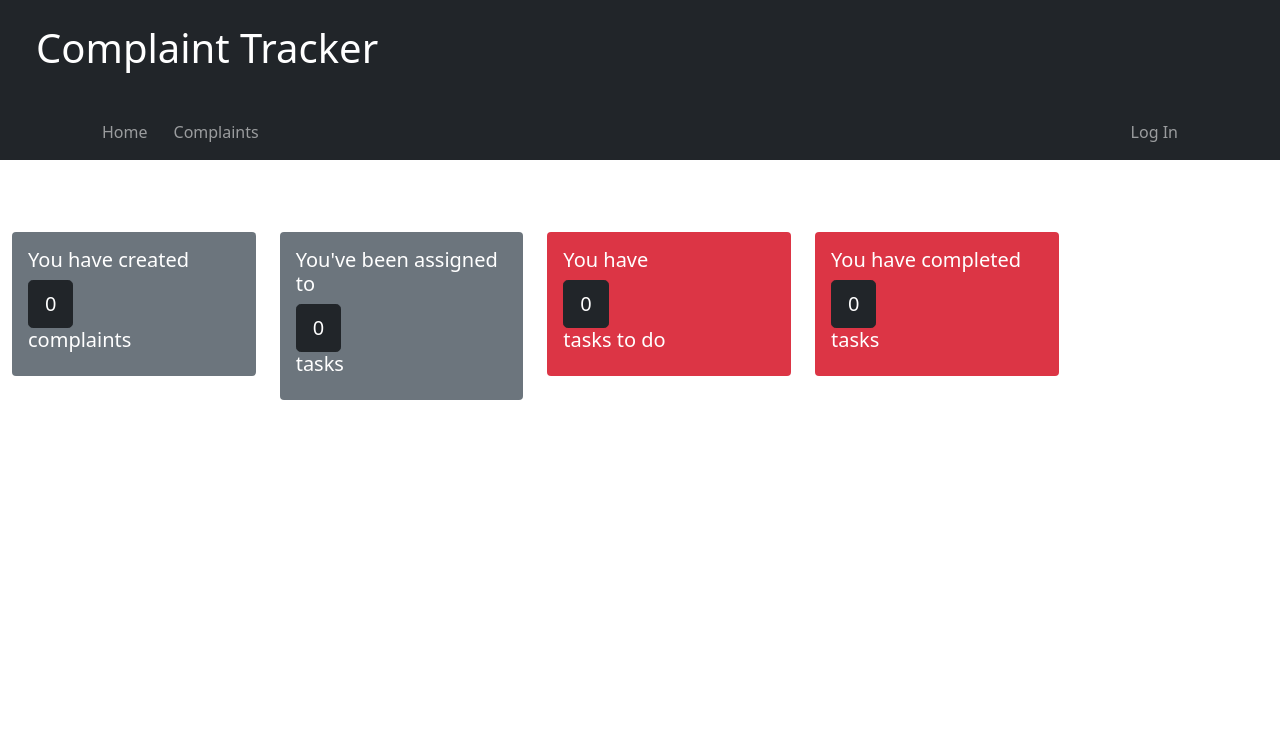
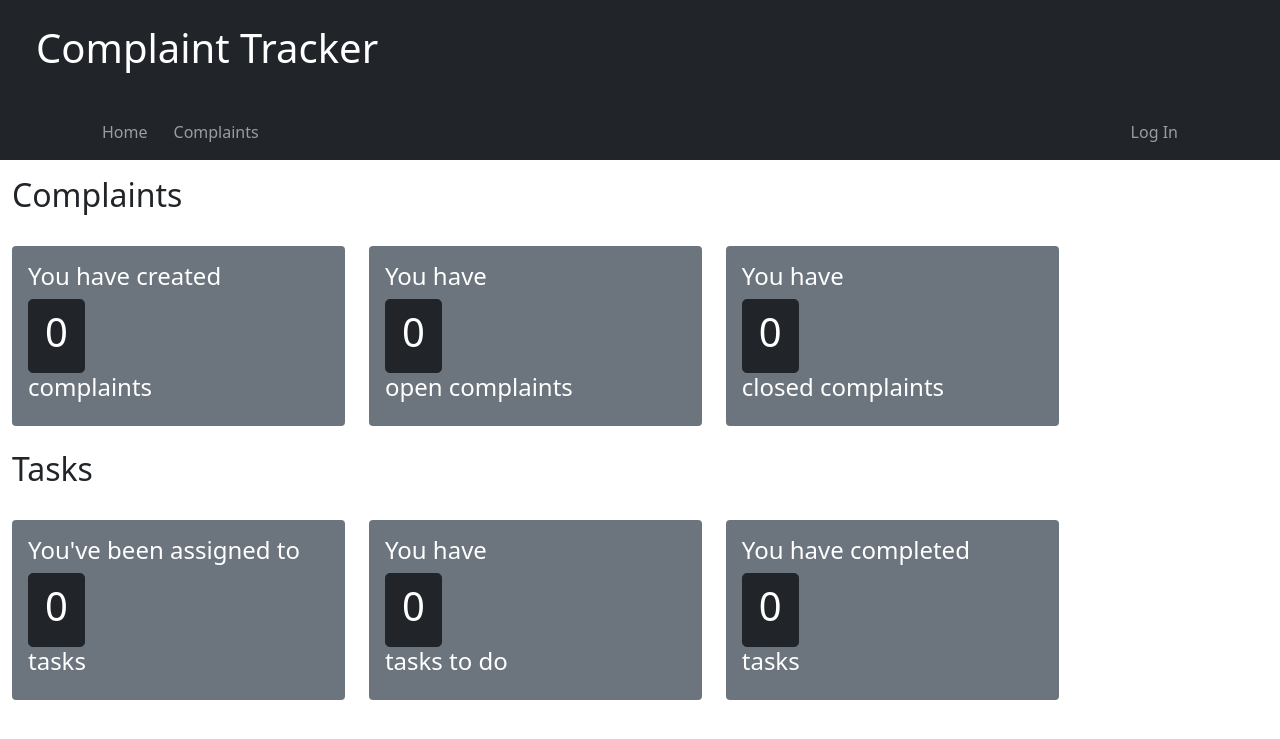
Before and after one commit to KubaDziuba/ComplaintsTracker, a Django app: page /dashboard/ in a window 1280 px wide. Shown: the top 739 px of the page. Run offline with Django 3.2, Linux system fonts and the light colour scheme; data comes from the database, SQL or seed files in the repository; both versions use the stored data as it was after the commit.

Commit message:
Dashboard completed
Dashboard is fully finished with all functions and templates implemented.
Menu items in main layout are updated.

```diff
--- a/ComplaintsTracker/complaints/Views/base_views.py
+++ b/ComplaintsTracker/complaints/Views/base_views.py
@@ -4,23 +4,31 @@ from ..Logic.cpl_logic import *
 from ..Logic.tsk_logic import *
 
 
-# Main view
 def index(request):
+    """Main view before loggin"""
     complaints = latest_5_complaints()
     context = {'complaints': complaints}
     return render(request, 'complaints/index.html', context)
 
 
-# View of logged in user
 def dashboard(request):
+    """Main view for logged in user"""
     # getting list of groups user belongs to for later determination if user belongs to admin
     current_user_groups = request.user.groups.values_list("name", flat=True)
     current_user = request.user.id
     count_of_my_cpl_list = count_of_cpls_created_by_me(current_user)
     count_of_my_task_list = count_of_tsk_created_by_me(current_user)
+    count_of_open_tasks = users_open_tasks_count(current_user)
+    count_of_my_open_cpls = users_open_cpls_count(current_user)
+    count_of_my_closed_cpls = users_closed_cpls_count(current_user)
+    count_of_my_not_approved_cpls = cpls_awaiting_approval_count(current_user)
     context = {
         "is_manager": "Manager" in current_user_groups,
         'count_of_my_cpl_list': count_of_my_cpl_list,
-        'count_of_my_tsk_list': count_of_my_task_list
+        'count_of_my_tsk_list': count_of_my_task_list,
+        'count_of_open_tasks': count_of_open_tasks,
+        'count_of_my_open_cpls': count_of_my_open_cpls,
+        'count_of_my_closed_cpls': count_of_my_closed_cpls,
+        'count_of_my_not_approved_cpls': count_of_my_not_approved_cpls
             }
     return render(request, 'complaints/dashboard.html', context)
--- a/ComplaintsTracker/complaints/templates/complaints/dashboard.html
+++ b/ComplaintsTracker/complaints/templates/complaints/dashboard.html
@@ -3,87 +3,120 @@
 {% block content %}
 
 <div class="row">
-    <div class="col-sm-3  ">
+    <h2>Complaints</h2>
+    <div class="col-sm-4  ">
         <div class="mt-4 p-3 bg-secondary text-white rounded">
-            <h5>You have created</h5>
+            <h4>You have created</h4>
             {% if count_of_my_cpl_list %}
             <a href="{% url 'complaints:my_complaints' %}" type="button" class="btn btn-lg btn-dark">
                 <h1>{{count_of_my_cpl_list}}</h1></a>
             {% else %}
-            <a href="#" type="button" class="btn btn-lg btn-dark">0</a>
+            <a href="#" type="button" class="btn btn-lg btn-dark"><h1>0</h1></a>
             {% endif %}
-            <h5>complaints</h5>
+            <h4>complaints</h4>
         </div>
     </div>
 
-    <div class="col-sm-3  ">
+    <div class="col-sm-4  ">
         <div class="mt-4 p-3 bg-secondary text-white rounded">
-            <h5>You've been assigned to</h5>
+            <h4>You have</h4>
             {% if count_of_my_cpl_list %}
-            <a href="{% url 'complaints:my_tasks' %}" type="button" class="btn btn-lg btn-dark">
-                <h1>{{count_of_my_tsk_list}}</h1></a>
+            <a href="{% url 'complaints:my_open_complaints' %}" type="button" class="btn btn-lg btn-dark">
+                <h1>{{count_of_my_open_cpls}}</h1></a>
             {% else %}
-            <a href="#" type="button" class="btn btn-lg btn-dark">0</a>
+            <a href="#" type="button" class="btn btn-lg btn-dark"><h1>0</h1></a>
             {% endif %}
-            <h5>tasks</h5>
+            <h4> open complaints</h4>
         </div>
     </div>
 
-    <div class="col-sm-3  ">
-        <div class="mt-4 p-3 bg-danger text-white rounded">
-            <h5>You have</h5>
+    <div class="col-sm-4  ">
+        <div class="mt-4 p-3 bg-secondary text-white rounded">
+            <h4>You have</h4>
             {% if count_of_my_cpl_list %}
-            <a href="{% url 'complaints:my_complaints' %}" type="button" class="btn btn-lg btn-dark">
-                <h1>{{count_of_my_cpl_list}}</h1></a>
+            <a href="{% url 'complaints:my_closed_complaints' %}" type="button" class="btn btn-lg btn-dark">
+                <h1>{{count_of_my_closed_cpls}}</h1></a>
             {% else %}
-            <a href="#" type="button" class="btn btn-lg btn-dark">0</a>
+            <a href="#" type="button" class="btn btn-lg btn-dark"><h1>0</h1></a>
             {% endif %}
-            <h5>tasks to do</h5>
-        </div>
-    </div>
-
-    <div class="col-sm-3  ">
-        <div class="mt-4 p-3 bg-danger text-white rounded">
-            <h5>You have completed</h5>
-            {% if count_of_my_cpl_list %}
-            <a href="{% url 'complaints:my_complaints' %}" type="button" class="btn btn-lg btn-dark">
-                <h1>{{count_of_my_cpl_list}}</h1></a>
-            {% else %}
-            <a href="#" type="button" class="btn btn-lg btn-dark">0</a>
-            {% endif %}
-            <h5>tasks</h5>
+            <h4>closed complaints</h4>
         </div>
     </div>
 </div>
 
 {% if is_manager %}
 <div class="row">
-    <div class="col-sm-6  ">
-        <div class="mt-4 p-5 bg-danger text-white rounded">
-            <h5>You have approved</h5>
-            {% if count_of_my_cpl_list %}
-            <a href="{% url 'complaints:my_complaints' %}" type="button" class="btn btn-lg btn-dark">
-                <h1>{{count_of_my_cpl_list}}</h1></a>
+
+    <div class="col-sm-4  ">
+        <div class="mt-4 p-3 bg-danger text-white rounded">
+            <h4>You have approved</h4>
+            {% if count_of_my_approved_cpls %}
+            <a href="{% url 'complaints:my_approved_complaints' %}" type="button" class="btn btn-lg btn-dark">
+                <h1>{{count_of_my_approved_cpls}}</h1></a>
             {% else %}
-            <a href="#" type="button" class="btn btn-lg btn-dark">0</a>
+            <a href="#" type="button" class="btn btn-lg btn-dark"><h1>0</h1></a>
             {% endif %}
-            <h5>complaints</h5>
+            <h4>complaints</h4>
         </div>
     </div>
 
-    <div class="col-sm-6  ">
-        <div class="mt-4 p-5 bg-danger text-white rounded">
-            <h5>You have</h5>
-            {% if count_of_my_cpl_list %}
-            <a href="{% url 'complaints:my_complaints' %}" type="button" class="btn btn-lg btn-dark">
-                <h1>{{count_of_my_cpl_list}}</h1></a>
+    <div class="col-sm-4  ">
+        <div class="mt-4 p-3 bg-danger text-white rounded">
+            <h4>You have</h4>
+            {% if count_of_my_not_approved_cpls %}
+            <a href="{% url 'complaints:my_complaints_to_approve' %}" type="button" class="btn btn-lg btn-dark">
+                <h1>{{count_of_my_not_approved_cpls}}</h1></a>
             {% else %}
-            <a href="#" type="button" class="btn btn-lg btn-dark">0</a>
+            <a href="#" type="button" class="btn btn-lg btn-dark"><h1>0</h1></a>
             {% endif %}
-            <h5>complaints to approve</h5>
+            <h4>complaints to approve</h4>
         </div>
     </div>
 </div>
 {% endif %}
+   <br>
+<div class="row">
+    <h2>Tasks</h2>
+    <div class="col-sm-4  ">
+        <div class="mt-4 p-3 bg-secondary text-white rounded">
+            <h4>You've been assigned to</h4>
+            {% if count_of_my_cpl_list %}
+            <a href="{% url 'complaints:my_tasks' %}" type="button" class="btn btn-lg btn-dark">
+                <h1>{{count_of_my_tsk_list}}</h1></a>
+            {% else %}
+            <a href="#" type="button" class="btn btn-lg btn-dark"><h1>0</h1></a>
+            {% endif %}
+            <h4>tasks</h4>
+        </div>
+    </div>
+
+    <div class="col-sm-4  ">
+        <div class="mt-4 p-3 bg-secondary text-white rounded">
+            <h4>You have</h4>
+            {% if count_of_open_tasks %}
+            <a href="{% url 'complaints:my_open_tasks' %}" type="button" class="btn btn-lg btn-dark">
+                <h1>{{count_of_open_tasks}}</h1></a>
+            {% else %}
+            <a href="#" type="button" class="btn btn-lg btn-dark"><h1>0</h1></a>
+            {% endif %}
+            <h4>tasks to do</h4>
+        </div>
+    </div>
+
+    <div class="col-sm-4  ">
+        <div class="mt-4 p-3 bg-secondary text-white rounded">
+            <h4>You have completed</h4>
+            {% if closed_tasks %}
+            <a href="{% url 'complaints:my_complaints' %}" type="button" class="btn btn-lg btn-dark">
+                <h1>{{closed_tasks_count}}</h1></a>
+            {% else %}
+            <a href="#" type="button" class="btn btn-lg btn-dark"><h1>0</h1></a>
+            {% endif %}
+            <h4>tasks</h4>
+        </div>
+    </div>
+</div>
+
+
 
 {% endblock%}
--- a/ComplaintsTracker/complaints/urls.py
+++ b/ComplaintsTracker/complaints/urls.py
@@ -9,5 +9,12 @@ urlpatterns = [
     path('complaints/', cpl_views.ComplaintListView.as_view(), name='complaint_list'),
     path('complaints/<int:complaint_id>', cpl_views.complaint_detail, name='complaint_detail'),
     path('complaints/my_complaints', cpl_views.my_complaints, name='my_complaints'),
+    path('complaints/my_open_complaints', cpl_views.my_open_complaints, name='my_open_complaints'),
+    path('complaints/my_closed_complaints', cpl_views.my_closed_complaints, name='my_closed_complaints'),
+    path('complaints/my_complaints_to_approve', cpl_views.my_complaints_to_approve,
+         name='my_complaints_to_approve'),
+    path('complaints/my_approved_complaints', cpl_views.my_approved_complaints, name='my_approved_complaints'),
     path('tasks/my_tasks', tsk_views.my_tasks, name='my_tasks'),
+    path('tasks/my_open_tasks', tsk_views.my_open_tasks, name='my_open_tasks'),
+    path('tasks/my_closed_tasks', tsk_views.my_closed_tasks, name='my_closed_tasks'),
     ]
--- a/ComplaintsTracker/templates/layout.html
+++ b/ComplaintsTracker/templates/layout.html
@@ -35,11 +35,11 @@
 					<a class="nav-link dropdown-toggle" href="#" role="button" data-bs-toggle="dropdown">My Complaints</a>
   						<ul class="dropdown-menu">
 							<li><a class="dropdown-item" href="{% url 'complaints:my_complaints' %}">Created by Me</a></li>
-							<li><a class="dropdown-item" href="#">Opened</a></li>
-							<li><a class="dropdown-item" href="#">Finished</a></li>
+							<li><a class="dropdown-item" href="{% url 'complaints:my_open_complaints' %}">Opened</a></li>
+							<li><a class="dropdown-item" href="{% url 'complaints:my_closed_complaints' %}">Finished</a></li>
 							{% if is_manager %}
-							<li><a class="dropdown-item" href="#">Approved by Me</a></li>
-							<li><a class="dropdown-item" href="#">Awaiting my approval</a></li>
+							<li><a class="dropdown-item" href="{% url 'complaints:my_approved_complaints' %}">Approved by Me</a></li>
+							<li><a class="dropdown-item" href="{% url 'complaints:my_complaints_to_approve' %}">Awaiting my approval</a></li>
 							{% endif %}
   						</ul>
 				</li>
@@ -47,8 +47,8 @@
 					<a class="nav-link dropdown-toggle" href="#" role="button" data-bs-toggle="dropdown">My Tasks</a>
   						<ul class="dropdown-menu">
 							<li><a class="dropdown-item" href="{% url 'complaints:my_tasks' %}">All Tasks</a></li>
-							<li><a class="dropdown-item" href="#">Opened</a></li>
-							<li><a class="dropdown-item" href="#">Finished</a></li>
+							<li><a class="dropdown-item" href="{% url 'complaints:my_open_tasks' %}">Opened</a></li>
+							<li><a class="dropdown-item" href="{% url 'complaints:my_closed_tasks' %}">Finished</a></li>
 
   						</ul>
 				</li>
@@ -76,7 +76,7 @@
 		</nav>
 	</div>
 </div>
-<div class="container-xxl pt-5">
+<div class="container-xxl pt-3">
 
 
 	<div class="col-lg-10">
```
Also changed, not shown: ComplaintsTracker/complaints/Logic/cpl_logic.py (+52 -4 lines), ComplaintsTracker/complaints/Logic/tsk_logic.py (+26 -1 lines), ComplaintsTracker/complaints/Views/cpl_views.py (+78 -3 lines), ComplaintsTracker/complaints/Views/tsk_views.py (+32 -2 lines), ComplaintsTracker/complaints/templates/complaints/my_approved_complaints.html (added, +30 -0 lines), ComplaintsTracker/complaints/templates/complaints/my_closed_complaints.html (added, +29 -0 lines), ComplaintsTracker/complaints/templates/complaints/my_closed_tasks.html (added, +35 -0 lines), ComplaintsTracker/complaints/templates/complaints/my_complaints_to_approve.html (added, +32 -0 lines), ComplaintsTracker/complaints/templates/complaints/my_open_complaints.html (added, +29 -0 lines), ComplaintsTracker/complaints/templates/complaints/my_open_tasks.html (added, +35 -0 lines), ComplaintsTracker/db.sqlite3.
